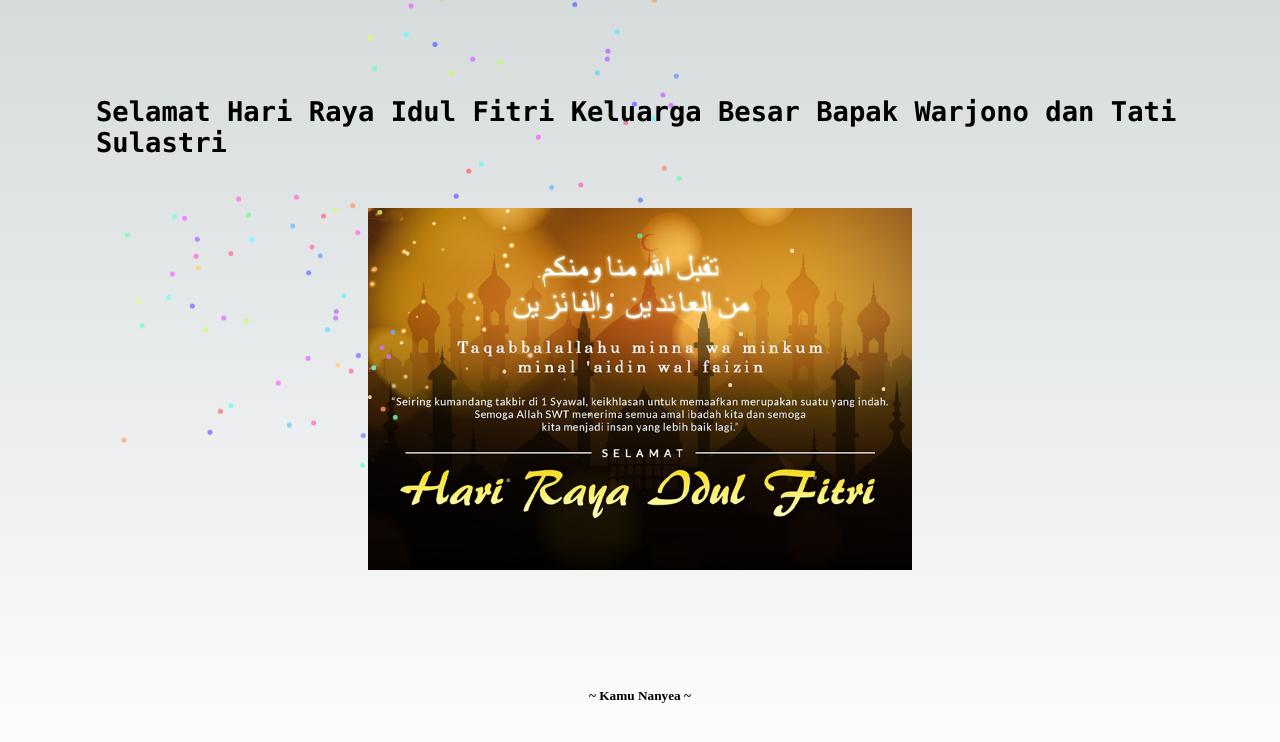
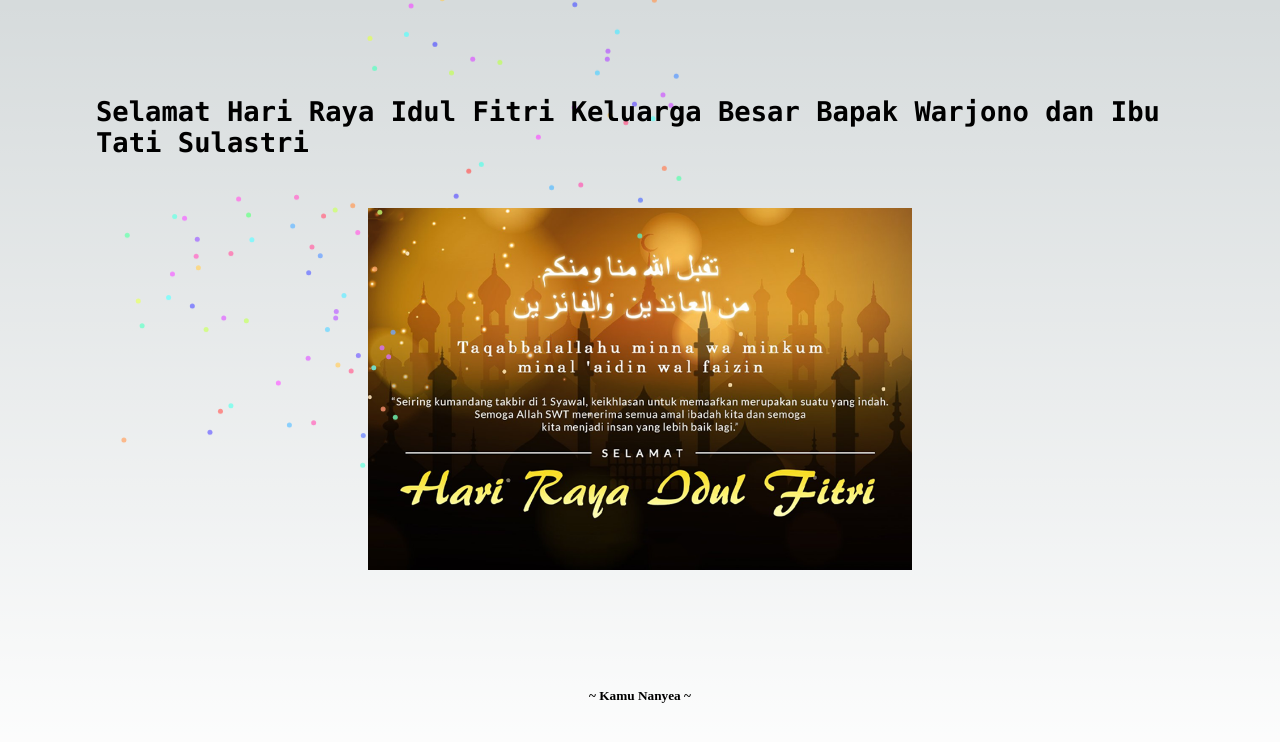
Before and after one commit to brianesa/lebaran, a Next.js app: page / in a window 1280 px wide. Shown: the top 742 px of the page. Built offline with nearby package versions, Linux system fonts and the light colour scheme.

Commit message:
update text

```diff
--- a/src/pages/index.js
+++ b/src/pages/index.js
@@ -9,7 +9,7 @@ import { useEffect, useState } from 'react';
 
 export default function Home() {
   var i = 0;
-  var txt = 'Selamat Hari Raya Idul Fitri Keluarga Besar Bapak Warjono dan Tati Sulastri';
+  var txt = 'Selamat Hari Raya Idul Fitri Keluarga Besar Bapak Warjono dan Ibu Tati Sulastri';
   var speed = 50;
 
   const [showImage, setShowImage] = useState(false);
```
